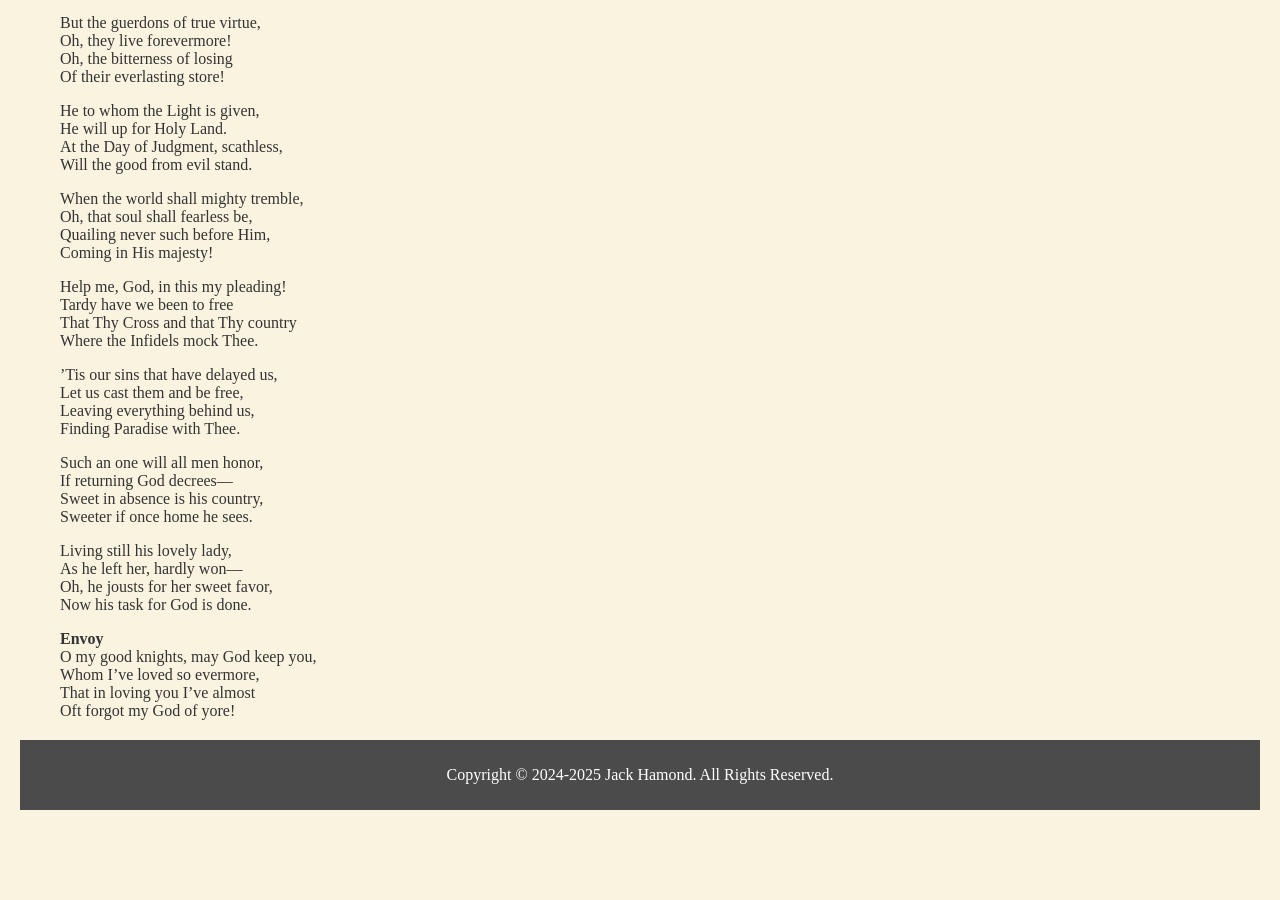
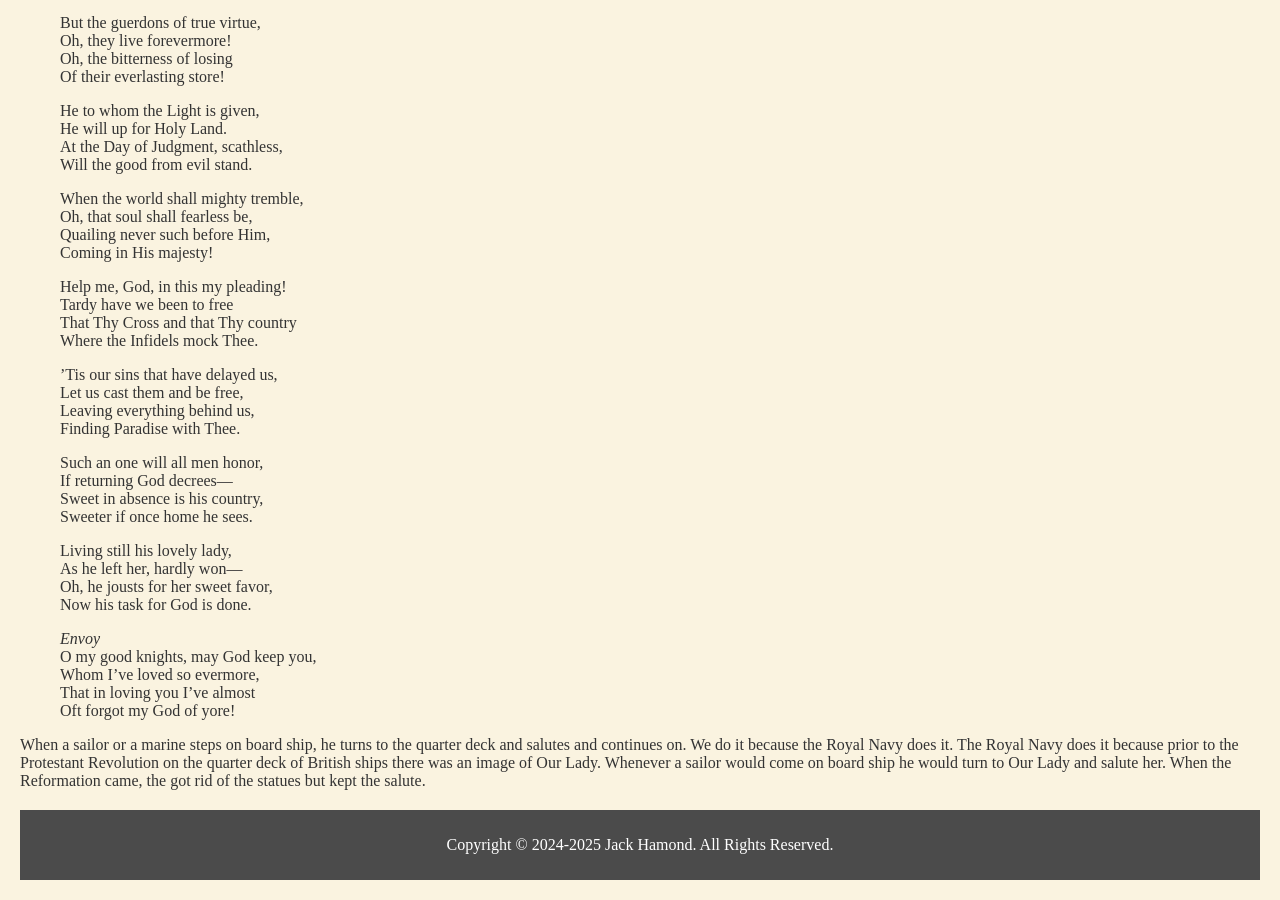
Before and after one commit to jackhamond/jackhamond.github.io, a Jekyll site: the page built from _posts/2025-06-27-the-knight-is-forged-at-home.md, in a window 1280 px wide and 900 px high, scrolled down 3541 px. Built offline with Jekyll 4.4.1, drawn with Linux system fonts in a browser that asks for light colours; our own code applies the rules of GitHub Pages for plain Markdown files; before the commit the page ends 4371 px from its top, so only the background shows below that.

Commit message:
Update 2025-06-27-the-knight-is-forged-at-home.md

```diff
--- a/_posts/2025-06-27-the-knight-is-forged-at-home.md
+++ b/_posts/2025-06-27-the-knight-is-forged-at-home.md
@@ -179,8 +179,10 @@ Here is Crusaders' Song from the Chronicle of the Dukes of Normandy (1145):
 > Oh, he jousts for her sweet favor,
 > Now his task for God is done.
 >
-> **Envoy**
+> *Envoy*
 > O my good knights, may God keep you,
 > Whom I’ve loved so evermore,
 > That in loving you I’ve almost
 > Oft forgot my God of yore!
+
+When a sailor or a marine steps on board ship, he turns to the quarter deck and salutes and continues on. We do it because the Royal Navy does it. The Royal Navy does it because prior to the Protestant Revolution on the quarter deck of British ships there was an image of Our Lady. Whenever a sailor would come on board ship he would turn to Our Lady and salute her. When the Reformation came, the got rid of the statues but kept the salute.
```
